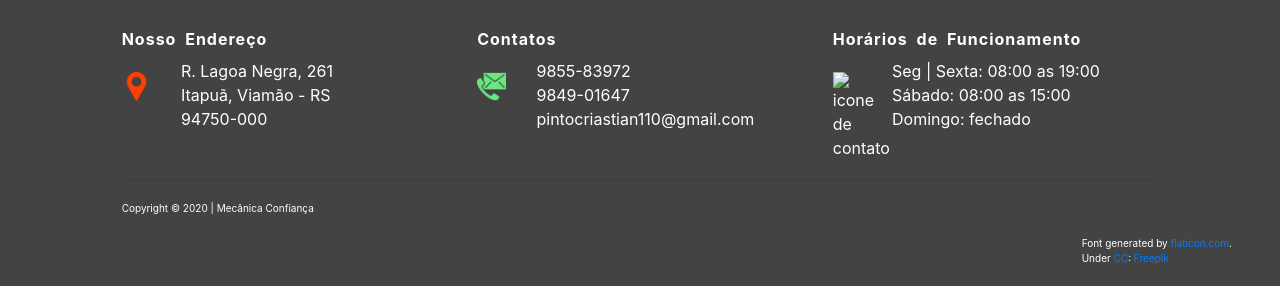
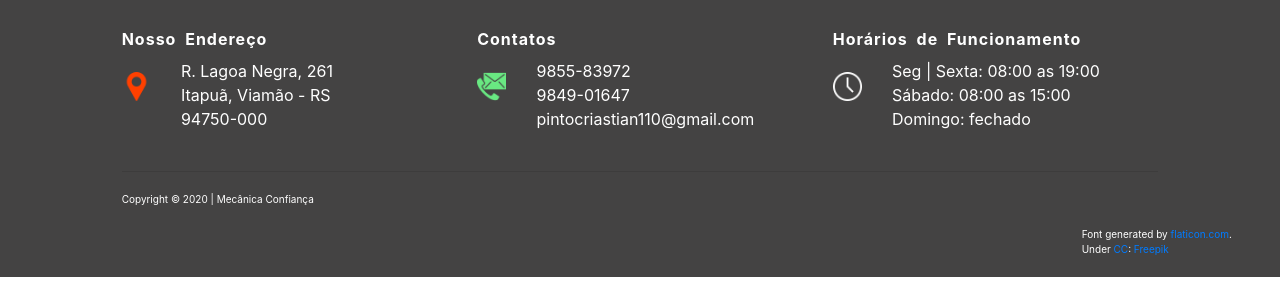
Before and after one commit to GabrielLaPorta/projeto-dwdm-mecanica, a website: page index.html in a window 1280 px wide. Shown: the part 4504-4790 px from the top of the page. Drawn offline with nearby package versions, Linux system fonts and the light colour scheme; the site is published under a folder, as on GitHub Pages, so addresses that start at the root find nothing.

Commit message:
Path de imagem alterado

```diff
--- a/index.html
+++ b/index.html
@@ -223,7 +223,7 @@
                         <h3>Horários de Funcionamento</h3>
                         <div class="row">
                             <div class="col-2">
-                                <img src="/resources/img/icons/icone-relogio.png" alt="icone de contato" class="icone-footer">
+                                <img src="resources/img/icons/icone-relogio.png" alt="icone de contato" class="icone-footer">
                             </div>
                             <div class="col-10">
                                 <p>
```
